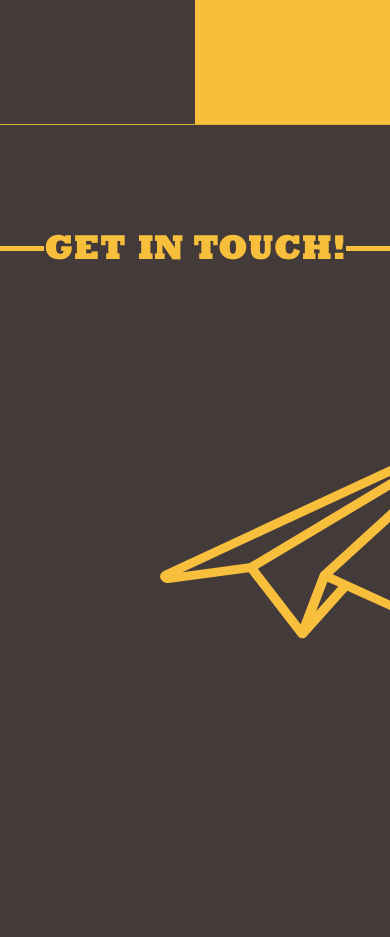
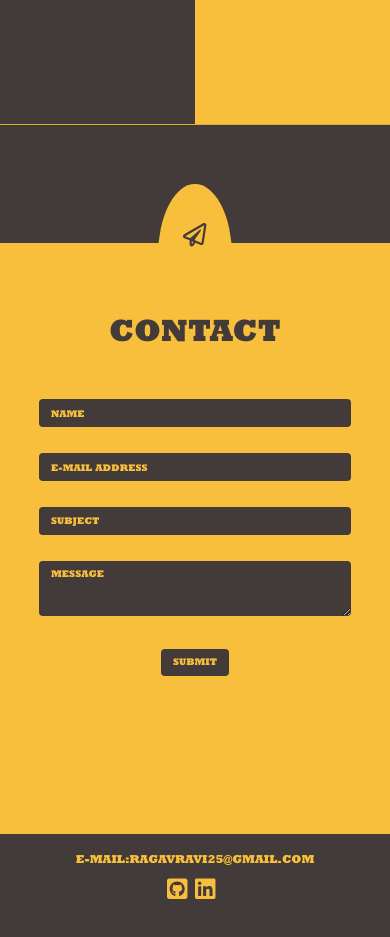
Before and after one commit to raghaKRavi/Portfolio, a React (Create React App) app: page / in a window 390 px wide. Shown: the part 5140-6077 px from the top of the page. Built offline with nearby package versions, Linux system fonts and the light colour scheme.

Commit message:
completed responsive contact form

```diff
--- a/package.json
+++ b/package.json
@@ -5,6 +5,7 @@
   "dependencies": {
     "@fortawesome/fontawesome-svg-core": "^1.2.28",
     "@fortawesome/free-brands-svg-icons": "^5.13.0",
+    "@fortawesome/free-regular-svg-icons": "^5.13.0",
     "@fortawesome/free-solid-svg-icons": "^5.13.0",
     "@fortawesome/react-fontawesome": "^0.1.9",
     "@testing-library/jest-dom": "^4.2.4",
--- /dev/null
+++ b/src/components/contact/ContactSection.css
@@ -0,0 +1,187 @@
+.contact-subsection {
+  /* background-color: cadetblue; */
+  height: 100%;
+  overflow: hidden;
+}
+
+.paper-plane-container {
+  width: 10vw;
+  height: 19vh;
+  background-color: #f8bf3c;
+  margin: 0 auto;
+  text-align: center;
+  display: flex;
+  align-items: center;
+  justify-content: center;
+  border-radius: 50%;
+  margin-top: 6vh;
+  margin-bottom: -10vh;
+}
+
+.paper-plane-container svg {
+  font-size: 3vw;
+  color: #433a3a;
+  z-index: 1;
+}
+
+.contact-container {
+  width: 100%;
+  min-height: 100%;
+  background: #f8bf3c;
+  text-align: center;
+  overflow: hidden;
+  position: relative;
+}
+
+.contact-container h2 {
+  margin-top: 8vh;
+  font-size: 3vw;
+  color: #433a3a;
+}
+
+.contact-container form {
+  margin: 0 auto;
+  width: 50vw;
+}
+.contact-container .form-control {
+  background-color: #433a3a;
+  border: none;
+  color: whitesmoke;
+  margin-top: 4vh;
+  font-size: 1.2vw;
+}
+
+.contact-container .form-control::placeholder {
+  color: #f8bf3c;
+  text-transform: uppercase;
+  font-size: 1vw;
+}
+
+.contact-container form button {
+  background-color: #433a3a;
+  outline: none;
+  border: none;
+  color: #f8bf3c;
+  margin-top: 2vh;
+  font-size: 1.5vw;
+}
+
+.contact-container form button:hover {
+  color: #433a3a;
+  background-color: white;
+}
+
+.contact-container .contact-footer {
+  position: absolute;
+  bottom: 0;
+  width: 100%;
+  background-color: #433a3a;
+  height: 30vh;
+}
+
+.contact-container .contact-footer p {
+  color: #f8bf3c;
+  font-size: 1.3vw;
+  text-transform: uppercase;
+  margin-top: 2vh;
+}
+
+.contact-container .contact-footer p a {
+  color: #f8bf3c;
+}
+
+.contact-container .contact-footer p a:hover {
+  color: whitesmoke;
+}
+
+.social-network-link ul {
+  /* background-color: aliceblue; */
+  display: flex;
+  justify-content: center;
+}
+
+.social-network-link ul li {
+  list-style: none;
+  margin-right: 2vw;
+  font-size: 1.7vw;
+  margin-top: -13px;
+}
+
+.social-network-link ul li a {
+  cursor: pointer;
+}
+.social-network-link ul li #github-link,
+.social-network-link ul li #linkedin-link {
+  color: #f8bf3c;
+}
+
+.social-network-link ul li #github-link:hover {
+  color: black;
+}
+.social-network-link ul li #linkedin-link:hover {
+  color: #0e76a8;
+}
+
+@media screen and (max-width: 1280px) {
+  .paper-plane-container {
+    width: 10vw;
+    height: 17vh;
+  }
+}
+@media screen and (max-width: 768px) {
+  .paper-plane-container {
+    width: 10vw;
+    height: 15vh;
+    margin-top: 7vh;
+    margin-bottom: -10vh;
+  }
+
+  .paper-plane-container svg {
+    margin-bottom: 5vh;
+  }
+  .contact-container form {
+    width: 80vw;
+  }
+
+  .contact-container .form-control {
+    margin-top: 3vh;
+    font-size: 1.2vw;
+  }
+
+  .contact-container form button {
+    font-size: 1.8vw;
+  }
+}
+
+@media screen and (max-width: 500px) {
+  .paper-plane-container {
+    width: 19vw;
+    height: 17vh;
+  }
+  .paper-plane-container svg {
+    font-size: 6vw;
+  }
+  .contact-container h2 {
+    font-size: 8vw;
+  }
+  .contact-container form {
+    margin-top: 6vh;
+    width: 80vw;
+  }
+  .contact-container .form-control {
+    margin-top: 3vh;
+    font-size: 2.5vw;
+  }
+  .contact-container .form-control::placeholder {
+    font-size: 2.5vw;
+  }
+  .contact-container form button {
+    font-size: 2.5vw;
+  }
+  .contact-container .contact-footer p {
+    font-size: 3vw;
+  }
+  .social-network-link ul li {
+    font-size: 6vw;
+  }
+}
--- /dev/null
+++ b/src/components/contact/ContactSection.js
@@ -0,0 +1,87 @@
+import React from "react";
+import "./ContactSection.css";
+
+import Form from "react-bootstrap/Form";
+import Button from "react-bootstrap/Button";
+
+import { FontAwesomeIcon } from "@fortawesome/react-fontawesome";
+import { faPaperPlane } from "@fortawesome/free-regular-svg-icons";
+import { faGithubSquare, faLinkedin } from "@fortawesome/free-brands-svg-icons";
+
+const ContactSection = () => {
+  return (
+    <div className="contact-subsection">
+      <div className="paper-plane-container">
+        <FontAwesomeIcon icon={faPaperPlane} />
+      </div>
+      <div className="contact-container">
+        <h2>CONTACT</h2>
+        <Form>
+          <Form.Group>
+            <Form.Control type="text" placeholder="Name" name="name" required />
+          </Form.Group>
+
+          <Form.Group>
+            <Form.Control
+              type="email"
+              placeholder="E-mail address"
+              name="email"
+              required
+            />
+          </Form.Group>
+
+          <Form.Group>
+            <Form.Control
+              type="text"
+              placeholder="Subject"
+              name="subject"
+              required
+            />
+          </Form.Group>
+
+          <Form.Group>
+            <Form.Control
+              as="textarea"
+              rows="3"
+              placeholder="Message"
+              name="message"
+              required
+            />
+          </Form.Group>
+
+          <Button type="submit">SUBMIT</Button>
+        </Form>
+        <div className="contact-footer">
+          <p>
+            e-mail:
+            <a href="mailto:ragavravi25@gmail.com">ragavravi25@gmail.com</a>
+          </p>
+          <div className="social-network-link">
+            <ul>
+              <li>
+                <a
+                  href="https://github.com/Ragav25"
+                  target="_blank"
+                  id="github-link"
+                >
+                  <FontAwesomeIcon icon={faGithubSquare} />
+                </a>
+              </li>
+              <li>
+                <a
+                  href="https://www.linkedin.com/in/raghavendar-ravi-48ab75137/"
+                  target="_blank"
+                  id="linkedin-link"
+                >
+                  <FontAwesomeIcon icon={faLinkedin} />
+                </a>
+              </li>
+            </ul>
+          </div>
+        </div>
+      </div>
+    </div>
+  );
+};
+
+export default ContactSection;
--- a/src/components/home/Home.js
+++ b/src/components/home/Home.js
@@ -3,6 +3,7 @@ import React, { useState, useEffect } from "react";
 import "./HomeStyle.css";
 
 import Contact from "../contact/Contact";
+import ContactSection from "../contact/ContactSection";
 import About from "../about/About";
 
 import { FontAwesomeIcon } from "@fortawesome/react-fontawesome";
@@ -141,7 +142,8 @@ const Home = () => {
 
       <hr></hr>
       <section className="contact-section" id="contact">
-        <Contact />
+        {/* <Contact /> */}
+        <ContactSection />
       </section>
     </div>
   );
--- a/src/components/home/HomeStyle.css
+++ b/src/components/home/HomeStyle.css
@@ -512,8 +512,10 @@ div.project-sidebar {
 }
 
 .contact-section {
-  height: 100vh;
+  height: 115vh;
+
   background-color: #433a3a;
+  overflow: hidden;
 }
 
 hr {
@@ -544,4 +546,10 @@ hr {
   .skills-section {
     min-height: 90vh;
   }
+  .contact-section {
+    height: 100vh;
+
+    background-color: #433a3a;
+    overflow: hidden;
+  }
 }
```
Also changed, not shown: 1 other file (tests, documents, lock files or other folders).
